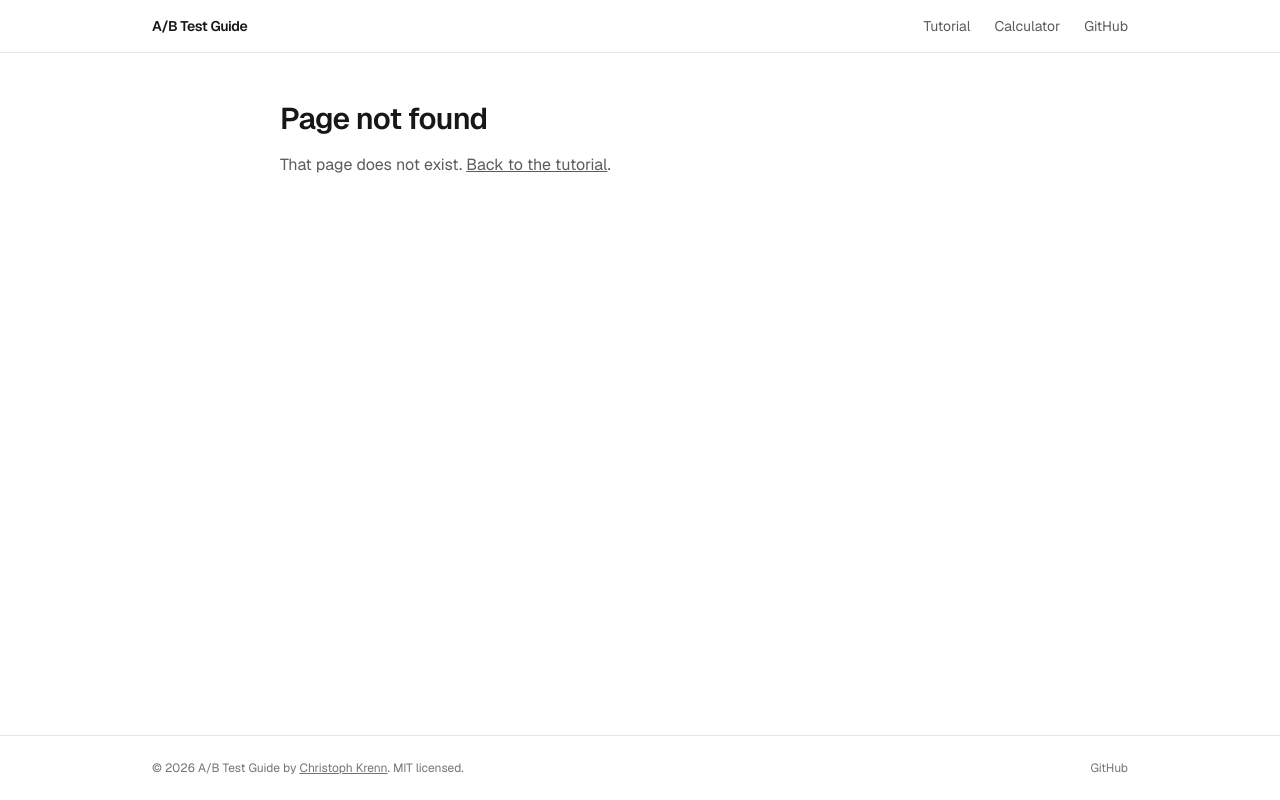
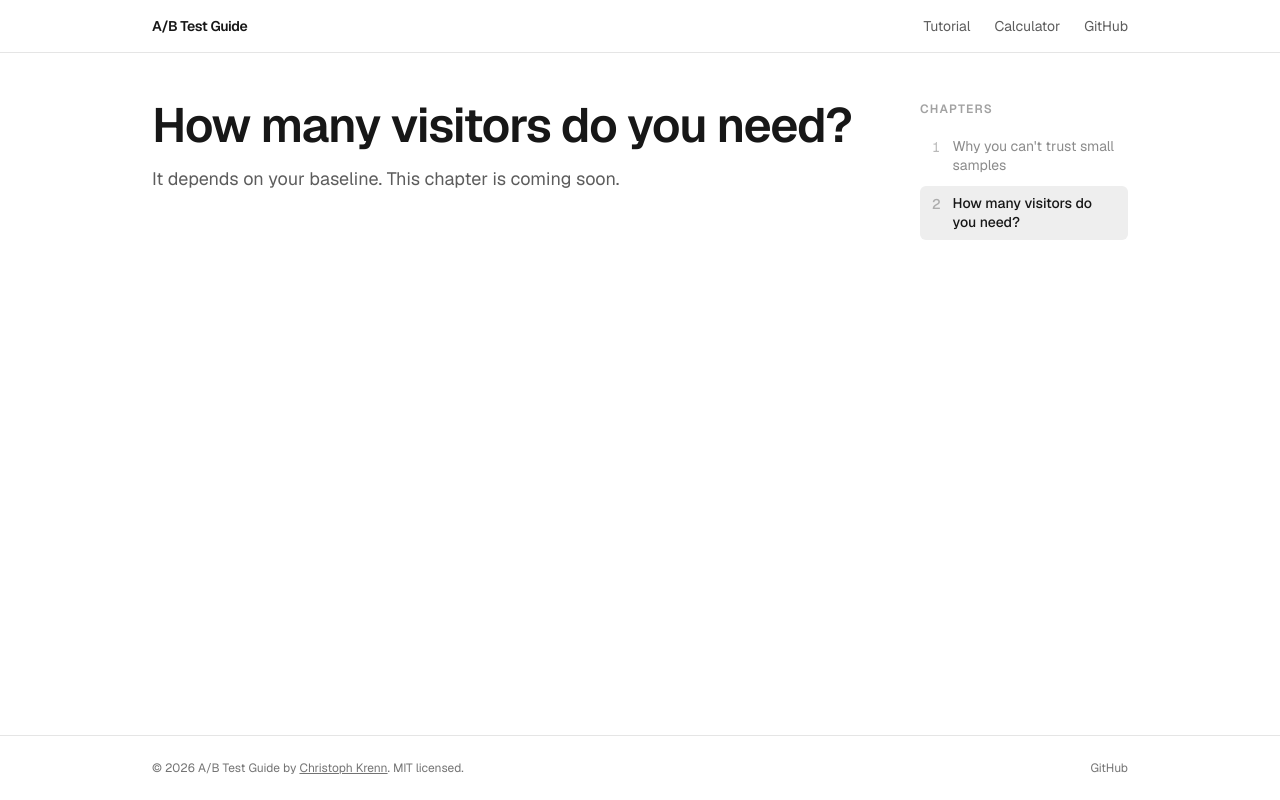
Before and after one commit to codedebugrepeat/ab-test-guide, a Next.js app: page /how-many-visitors-do-you-need in a window 1280 px wide. Before the commit this address had no page. Built offline with nearby package versions, Linux system fonts and the light colour scheme.

Commit message:
Add second page to test nav, navigate to it from footer

```diff
--- /dev/null
+++ b/app/how-many-visitors-do-you-need/page.tsx
@@ -0,0 +1,21 @@
+import type { Metadata } from "next";
+import { TutorialLayout } from "@/components/tutorial/tutorial-layout";
+
+export const metadata: Metadata = {
+  title: "How Many Visitors Do You Need?",
+  description:
+    "Before you can know how many visitors you need, you need to know your baseline. This chapter explains why baseline rate is the starting point for every sample size calculation.",
+};
+
+export default function Section2Page() {
+  return (
+    <TutorialLayout>
+      <h1 className="text-4xl font-semibold tracking-tight sm:text-5xl">
+        How many visitors do you need?
+      </h1>
+      <p className="mt-4 text-lg text-foreground/70">
+        It depends on your baseline. This chapter is coming soon.
+      </p>
+    </TutorialLayout>
+  );
+}
--- a/app/why-you-cant-trust-your-experiment/page.tsx
+++ b/app/why-you-cant-trust-your-experiment/page.tsx
@@ -146,6 +146,7 @@ export default function Section1Page() {
         ]}
         teaserText="Next: where does the number of visitors you need actually come from?"
         nextLabel="Next: Sample size →"
+        nextHref="/how-many-visitors-do-you-need"
       />
     </TutorialLayout>
   );
--- a/components/tutorial/chapters.ts
+++ b/components/tutorial/chapters.ts
@@ -4,4 +4,9 @@ export const chapters = [
     number: 1,
     title: "Why you can't trust small samples",
   },
+  {
+    href: "/how-many-visitors-do-you-need",
+    number: 2,
+    title: "How many visitors do you need?",
+  },
 ];
--- a/components/tutorial/section-footer.tsx
+++ b/components/tutorial/section-footer.tsx
@@ -1,15 +1,18 @@
-"use client";
+import Link from "next/link";
+
 
 interface SectionFooterProps {
   summary: string[];
   teaserText: string;
   nextLabel: string;
+  nextHref: string;
 }
 
 export function SectionFooter({
   summary,
   teaserText,
   nextLabel,
+  nextHref,
 }: SectionFooterProps) {
   return (
     <div className="mt-12 rounded-xl border border-foreground/15 bg-foreground/[0.04] px-8 py-7">
@@ -25,12 +28,12 @@ export function SectionFooter({
         ))}
       </ul>
       <p className="mt-5 text-foreground/50">{teaserText}</p>
-      <button
-        onClick={() => {}}
-        className="mt-5 rounded-lg bg-foreground px-5 py-2.5 text-sm font-medium text-background"
+      <Link
+        href={nextHref}
+        className="mt-5 inline-block rounded-lg bg-foreground px-5 py-2.5 text-sm font-medium text-background"
       >
         {nextLabel}
-      </button>
+      </Link>
     </div>
   );
 }
```
